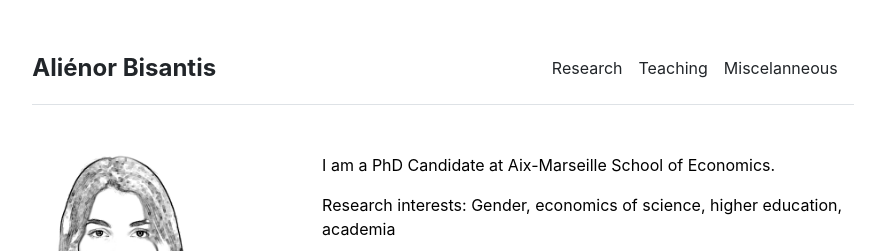
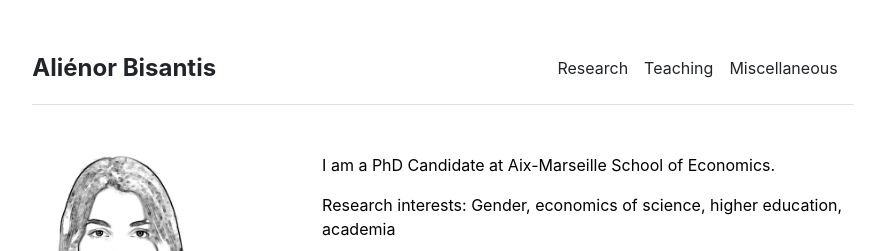
Before and after one commit to alienorbisantis/alienorbisantis.github.io, a Jekyll site: the page built from index.md, in a window 1280 px wide. Shown: the top 251 px of the page, without its empty margins (197-1082 px from the left). Built offline with Jekyll 4.4.1, drawn with Linux system fonts in a browser that asks for light colours.

Commit message:
Update settings.yml

```diff
--- a/_data/settings.yml
+++ b/_data/settings.yml
@@ -1,4 +1,4 @@
 menu:
 - {name: 'Research', url: '/Research'}
 - {name: 'Teaching', url: '/Teaching'}
-- {name: 'Miscelanneous', url: '/Miscelanneous'}
+- {name: 'Miscellaneous', url: '/Miscellaneous'}
```
